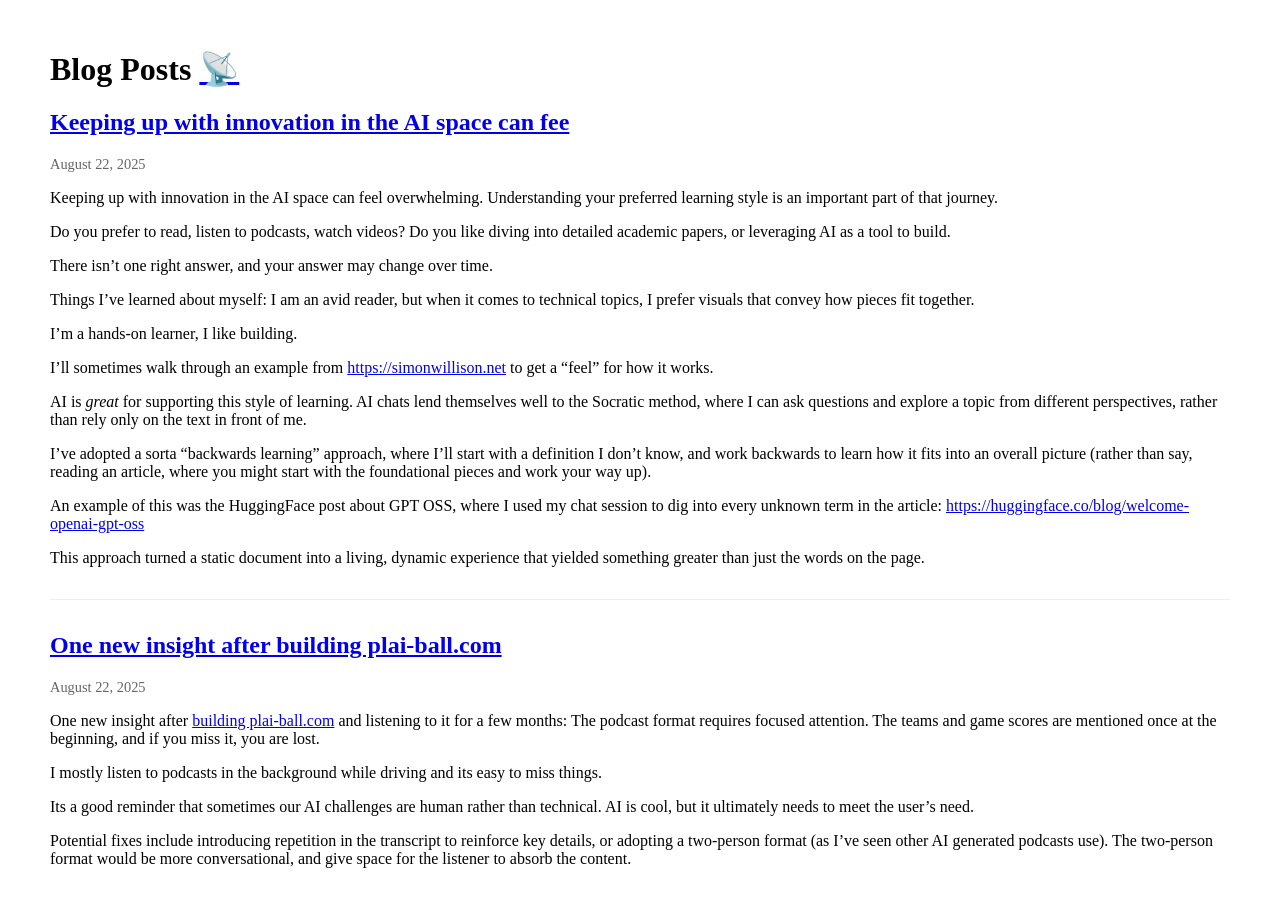
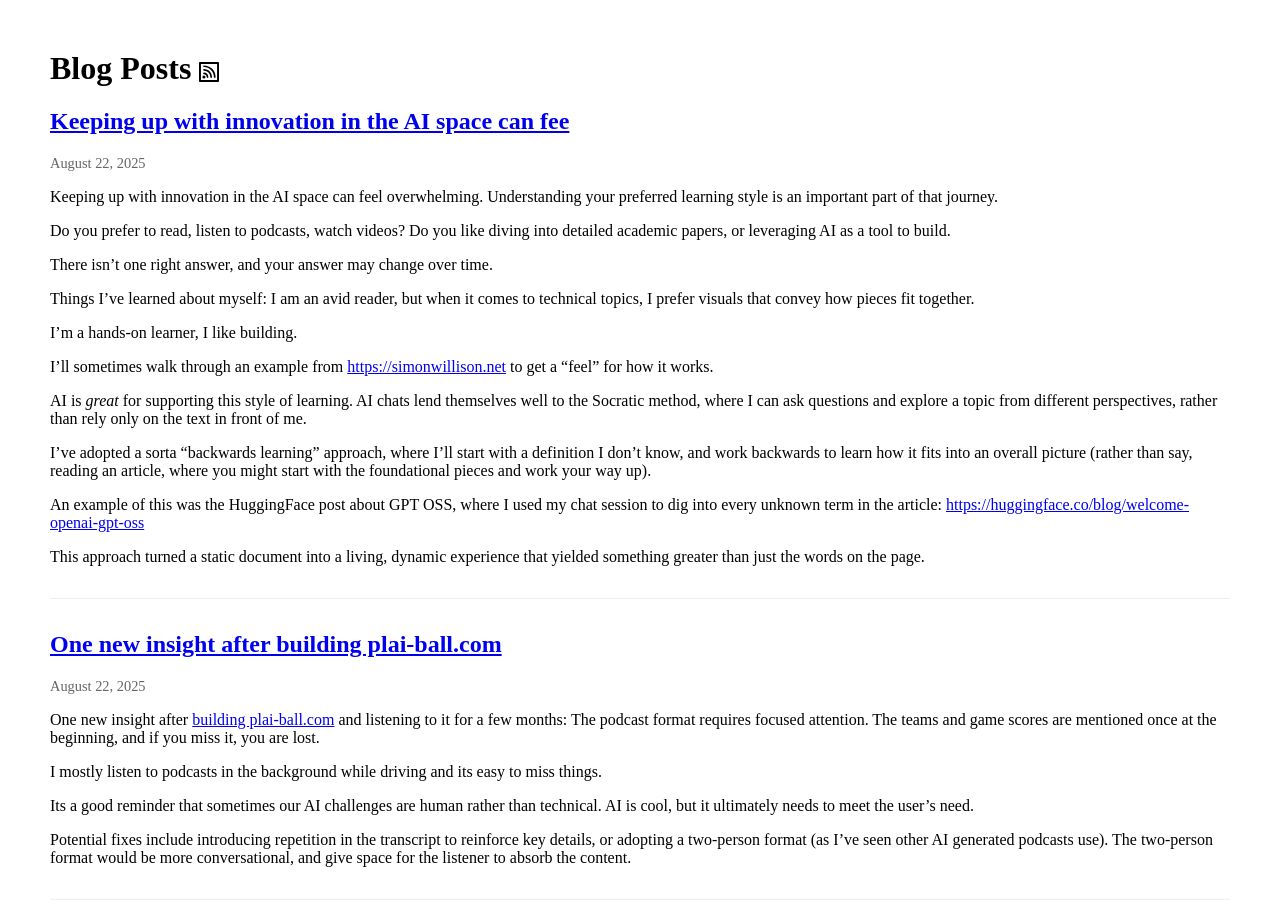
Before and after one commit to monsur/monsur.github.io, a Jekyll site: the page built from blog/index.html, in a window 1280 px wide and 900 px high. Built offline with Jekyll 4.4.1, drawn with Linux system fonts in a browser that asks for light colours; the list of posts is cut into pages by our own code.

Commit message:
Updating rss image

```diff
--- a/blog/index.html
+++ b/blog/index.html
@@ -4,7 +4,7 @@
 ---
 
 <div class="blog">
-  <h1>Blog Posts <a href="/blog/feed.xml" title="RSS Feed">📡</a></h1>
+  <h1>Blog Posts <a href="/blog/feed.xml" title="RSS Feed"><img src="/images/rss-feeds-logo.svg" alt="RSS" style="width:20px;height:20px;vertical-align:middle;"></a></h1>
 
   {% for post in site.posts %}
     <div class="post-preview">
```
Also changed, not shown: images/rss-feeds-logo.svg (added).
